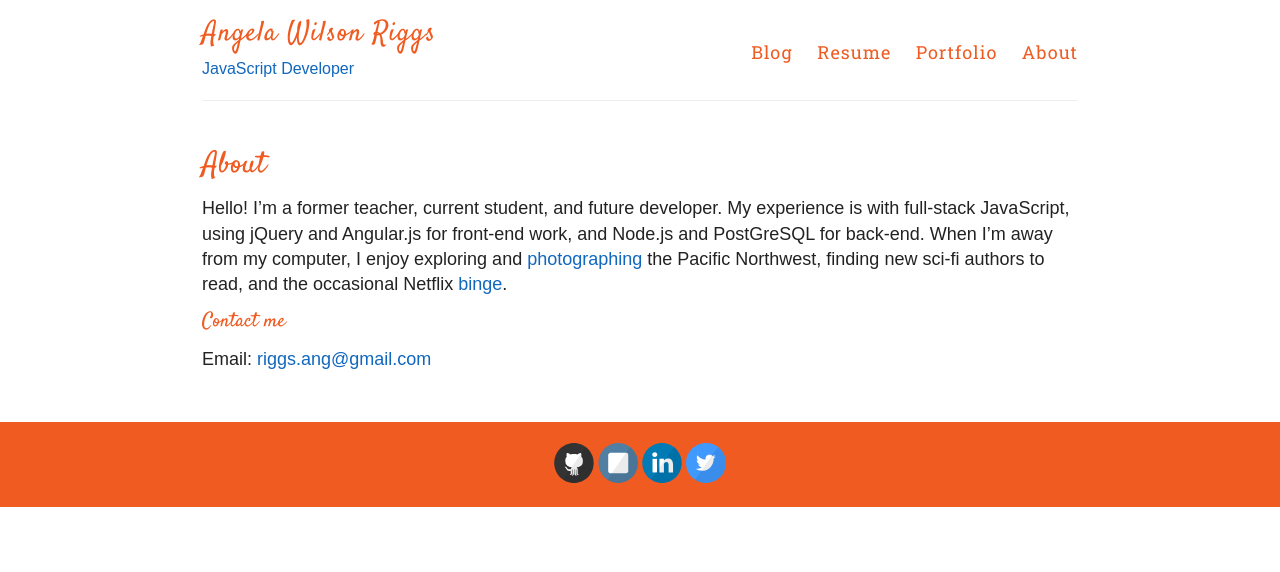
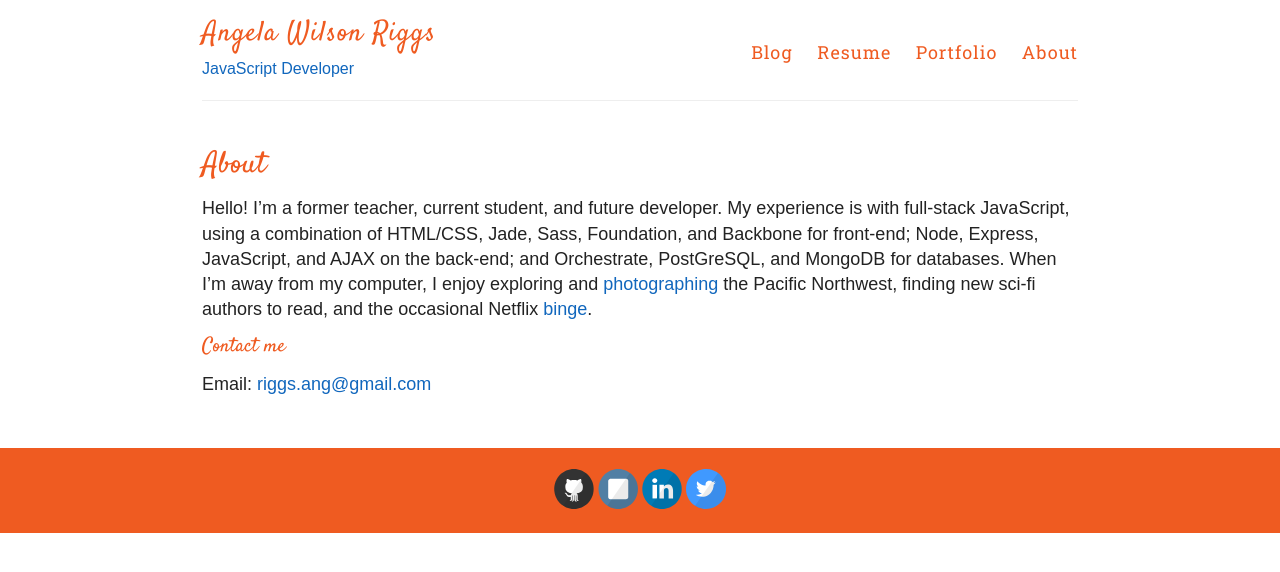
Before and after one commit to angelariggs/angelariggs.github.io, a Jekyll site: the page built from about.md, in a window 1280 px wide. Shown: the top 572 px of the page. Built offline with Jekyll 4.4.1, drawn with Linux system fonts in a browser that asks for light colours; some web fonts are replaced; Markdown is read by kramdown in place of the engine named in the settings.

Commit message:
updatd about section

```diff
--- a/about.md
+++ b/about.md
@@ -4,7 +4,7 @@ title: About
 permalink: /about/
 ---
 
-Hello! I'm a former teacher, current student, and future developer. My experience is with full-stack JavaScript, using jQuery and Angular.js for front-end work, and Node.js and PostGreSQL for back-end.
+Hello! I'm a former teacher, current student, and future developer. My experience is with full-stack JavaScript, using a combination of HTML/CSS, Jade, Sass, Foundation, and Backbone for front-end; Node, Express, JavaScript, and AJAX on the back-end; and Orchestrate, PostGreSQL, and MongoDB for databases.
 When I'm away from my computer, I enjoy exploring and [photographing](https://angelariggs.exposure.co/) the Pacific Northwest, finding new sci-fi authors to read, and the occasional Netflix [binge](https://en.wikipedia.org/wiki/Battlestar_Galactica_(2004_TV_series)).
 
 ### Contact me
```
